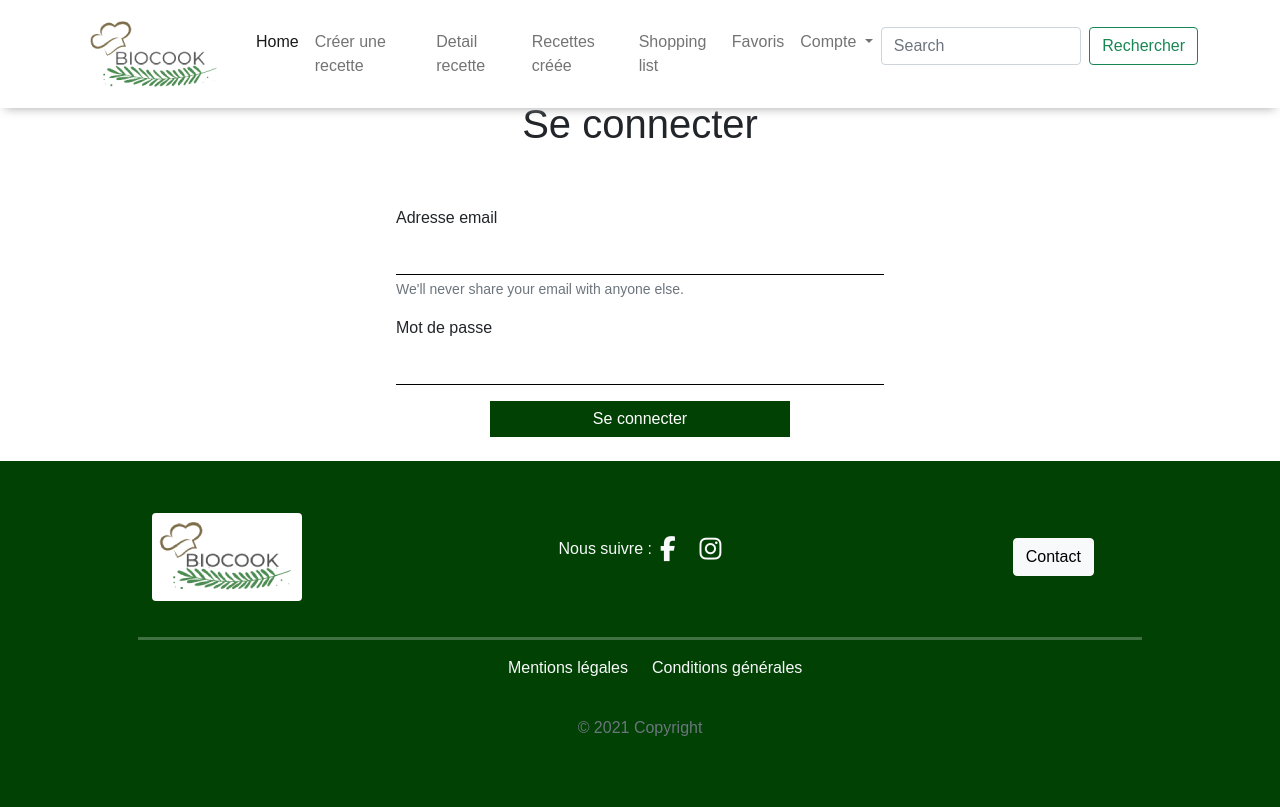
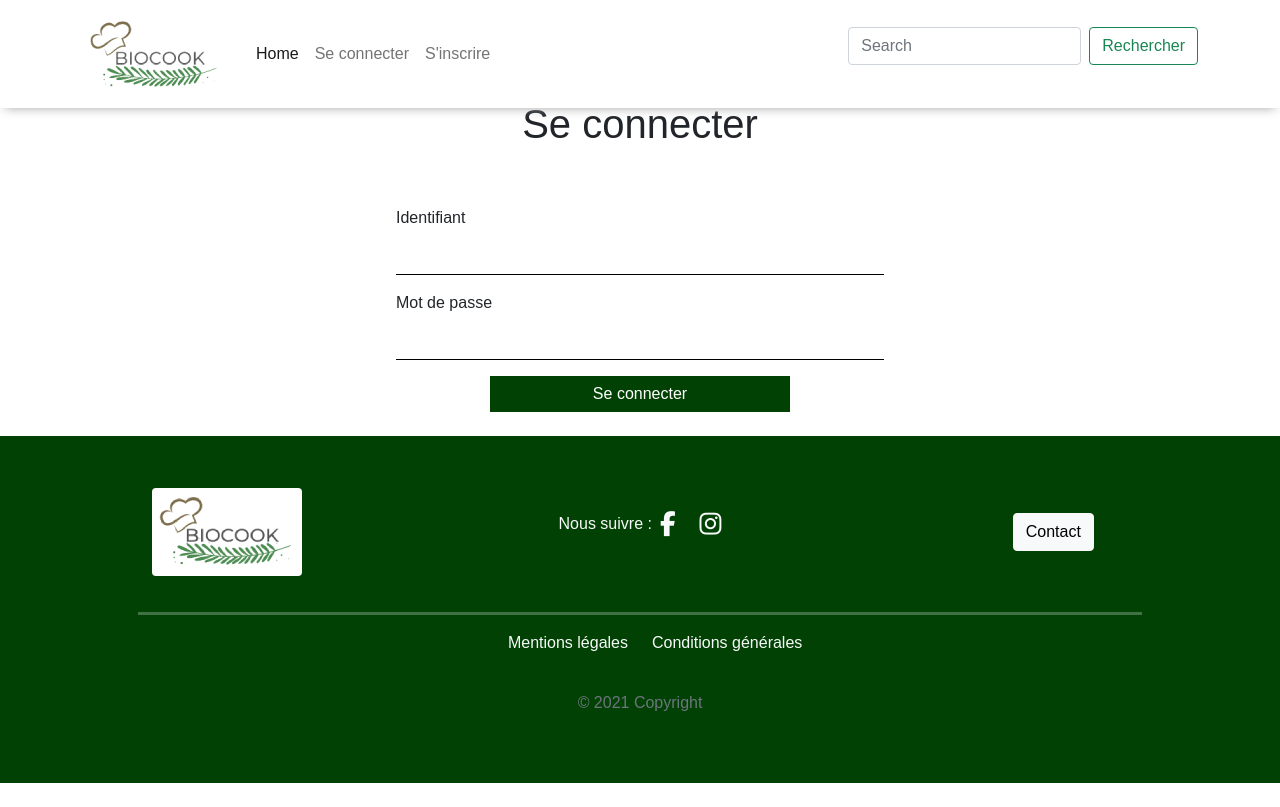
Before and after one commit to maddy-12/projet-bloc3, a PHP site: page /views/login.php in a window 1280 px wide. Shown: the top 807 px of the page. Run offline with PHP 8.4, Linux system fonts and the light colour scheme; some libraries are stand-ins or nearby versions.

Commit message:
feature:     login

```diff
--- a/views/header.php
+++ b/views/header.php
@@ -32,13 +32,14 @@
         <li class="nav-item">
           <a class="nav-link active" href="../index.php">Home</a>
         </li>
+        <!-- Si connecté on affiche -->
+        <?php
+        if (isset($_SESSION['userId'])) {
+        ?>
           <li class="nav-item">
-          <a class="nav-link" href="views/recipeCreate.php">Créer une recette</a>
+            <a class="nav-link" href="recipeCreate.php">Créer une recette</a>
           </li>
-        <li class="nav-item">
-          <a class="nav-link" href="recipeDetail.php">Detail recette
-          </a>
-        </li>
+
           <li class="nav-item">
             <a class="nav-link" href="recipeCreatedUser.php">Recettes créée</a>
           </li>
@@ -48,19 +49,25 @@
           <li class="nav-item">
             <a class="nav-link" href="favorites.php">Favoris</a>
           </li>
-        <li class="nav-item dropdown">
-          <a class="nav-link dropdown-toggle" href="#" id="navbarDropdown" role="button" data-bs-toggle="dropdown" aria-expanded="false">
-            Compte
-          </a>
-          <ul class="dropdown-menu" aria-labelledby="navbarDropdown">
-            <li><a class="dropdown-item" href="views/login.php">Se connecter</a></li>
-            <li><a class="dropdown-item" href="views/register.php"> S'inscrire</a></li>
+          <li class="nav-item">
+            <a class="nav-link" href="?action=logout" role="button">Logout</a>
+          </li>
+        <?php
+          //Si non connecté
+        } else { ?>
+          <li class="nav-item">
+            <a class="nav-link" href="/login">Se connecter</a>
+          </li>
           <li>
-              <hr class="dropdown-divider">
+            <a class="nav-link" href="/register"> S'inscrire</a>
           </li>
+          </li>
+        <?php
+        }
+        ?>
 
-          </ul>
-        </li>
+
+
       </ul>
       <form class="d-flex">
         <input class="form-control me-2" type="search" placeholder="Search" aria-label="Search">
--- a/views/login.php
+++ b/views/login.php
@@ -24,11 +24,17 @@ include('header.php');
     <div class="h1-title">
       <h1>Se connecter</h1>
     </div>
-    <form method="post">
+    <form class="form-signin" method="POST" action="?action=login">
+      <!-- Message d'erreur -->
+      <?php
+      if (isset($errorMsg)) {
+
+        echo "<div class='alert alert-warning' role='alert'>$errorMsg</div>";
+      }
+      ?>
       <div class="mb-3">
-        <label for="exampleInputEmail1" class="form-label">Adresse email</label>
-        <input name="email" type="email" class="form-control input-form" id="exampleInputEmail1" aria-describedby="emailHelp">
-        <div id="emailHelp" class="form-text">We'll never share your email with anyone else.</div>
+        <label for="identifiant" class="form-label">Identifiant</label>
+        <input name="text" type="text" class="form-control input-form" id="identifiant">
       </div>
       <div class="mb-3">
         <label for="exampleInputPassword1" class="form-label">Mot de passe</label>
--- a/views/register.php
+++ b/views/register.php
@@ -1,8 +1,7 @@
 <?php
 include('header.php');
 
-include('../api-rest/config/database_connect.php');
-include('../controllers/generalController.php');
+include_once('../controllers/generalController.php');
 ?>
 
 <head>
```
Also changed, not shown: controllers/generalController.php (+20 -8 lines), models/user.php (+34 -1 lines). Lines whose indentation alone changed are shown as unchanged.
